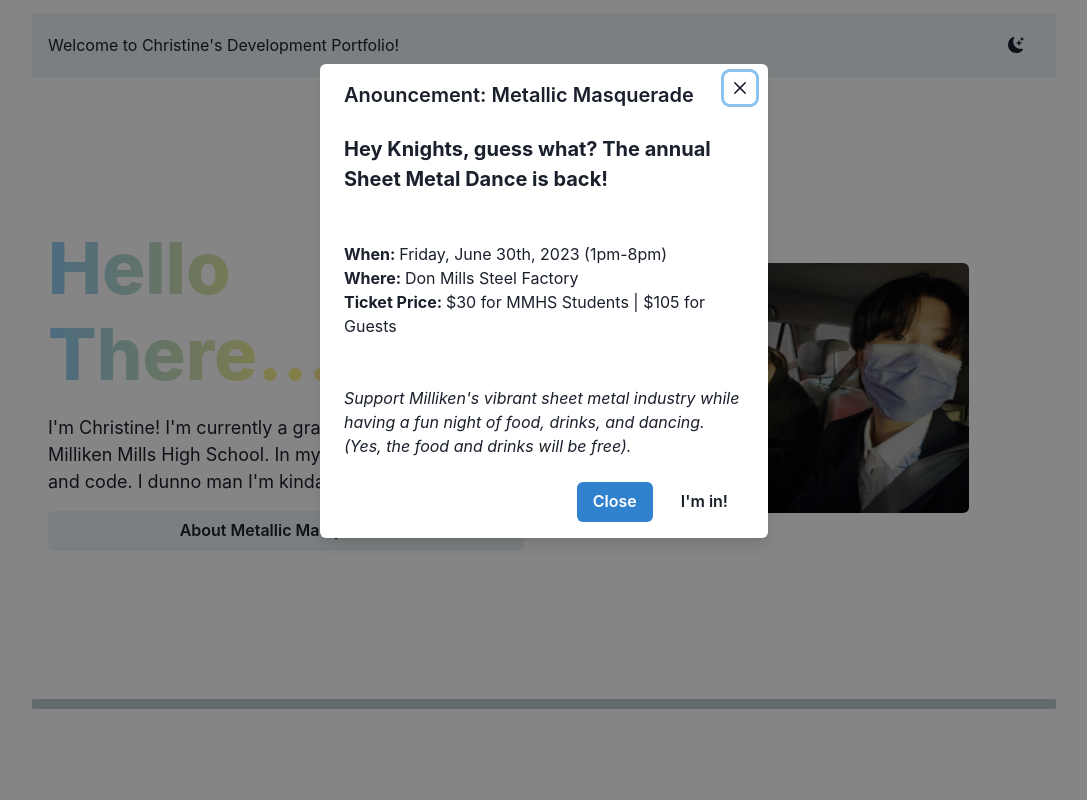
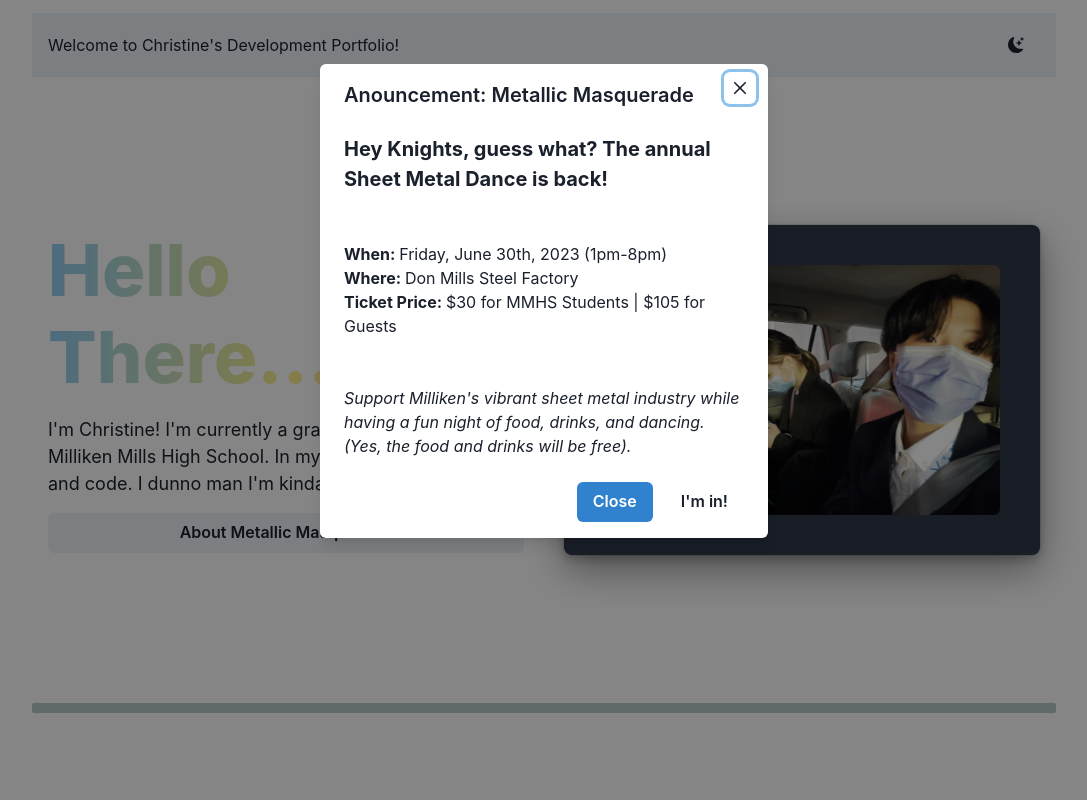
Before and after one commit to UglySquid/Personal-Website, a Next.js app: page / in a window 1280 px wide. Shown: the top 800 px of the page, without its empty margins (96-1183 px from the left). Built offline with nearby package versions, Linux system fonts and the light colour scheme.

Commit message:
light mode basically sucks

```diff
--- a/components/hero.tsx
+++ b/components/hero.tsx
@@ -1,13 +1,15 @@
 import {
-    Container, SimpleGrid, Flex, Stack,
-    Img, Button,
+    Container, SimpleGrid, Flex, Stack, Box,
+    Img, Button, Circle,
     Text, Heading,
     extendTheme, ChakraProvider, chakra, shouldForwardProp,
-    Modal, useDisclosure, ModalOverlay, ModalContent, ModalHeader, ModalCloseButton, ModalBody, ModalFooter,
+    Modal, useDisclosure, ModalOverlay, ModalContent, ModalHeader, ModalCloseButton, ModalBody, ModalFooter, Icon,
 } from '@chakra-ui/react';
 
 import React, { ReactElement } from 'react';
 import { isValidMotionProp, motion } from 'framer-motion';
+
+import { TbTriangleInvertedFilled } from 'react-icons/tb'
 
 import "@fontsource/roboto-mono/500.css"
 
@@ -97,13 +99,12 @@ export default function Hero() {
             </Modal>
 
         </Stack>
-        <Flex justifyContent={'center'}>
-          <ChakraBox
-            whileHover={{ scale: 1.1}}
-            onHoverStart={e => {}}
-            onHoverEnd={e => {}}
-          >
+        <Box boxShadow='dark-lg' p='10' rounded='lg' bg={'gray.700'}>
+          <Flex justifyContent={'space-between'}>
+            <Circle size='30px' bg='gray.800' color='white'></Circle>
               <Img
+                border='3px'
+                borderColor='gray.800'
                 rounded={'md'}
                 alt={'Currently Nonexistent image'}
                 src={
@@ -111,16 +112,17 @@ export default function Hero() {
                 }
                 objectFit={'cover'}
                 height={250}
-              filter='auto' brightness='70%'
                 // fallbackSrc='https://via.placeholder.com/450x300'
               />
-          </ChakraBox>
-
             {/* <canvas class="webgl">
               <script type='module' src='/cat.js'></script>
               </canvas> */}
             {/* 3D Model credit: "ordak the duck" (https://skfb.ly/oEn8s) by ZIRODESIGN is licensed under Creative Commons Attribution (http://creativecommons.org/licenses/by/4.0/). */}
           </Flex>
+        </Box>
+
+
+
       </SimpleGrid>
     </Container>
   );
```
Lines whose indentation alone changed are shown as unchanged.
